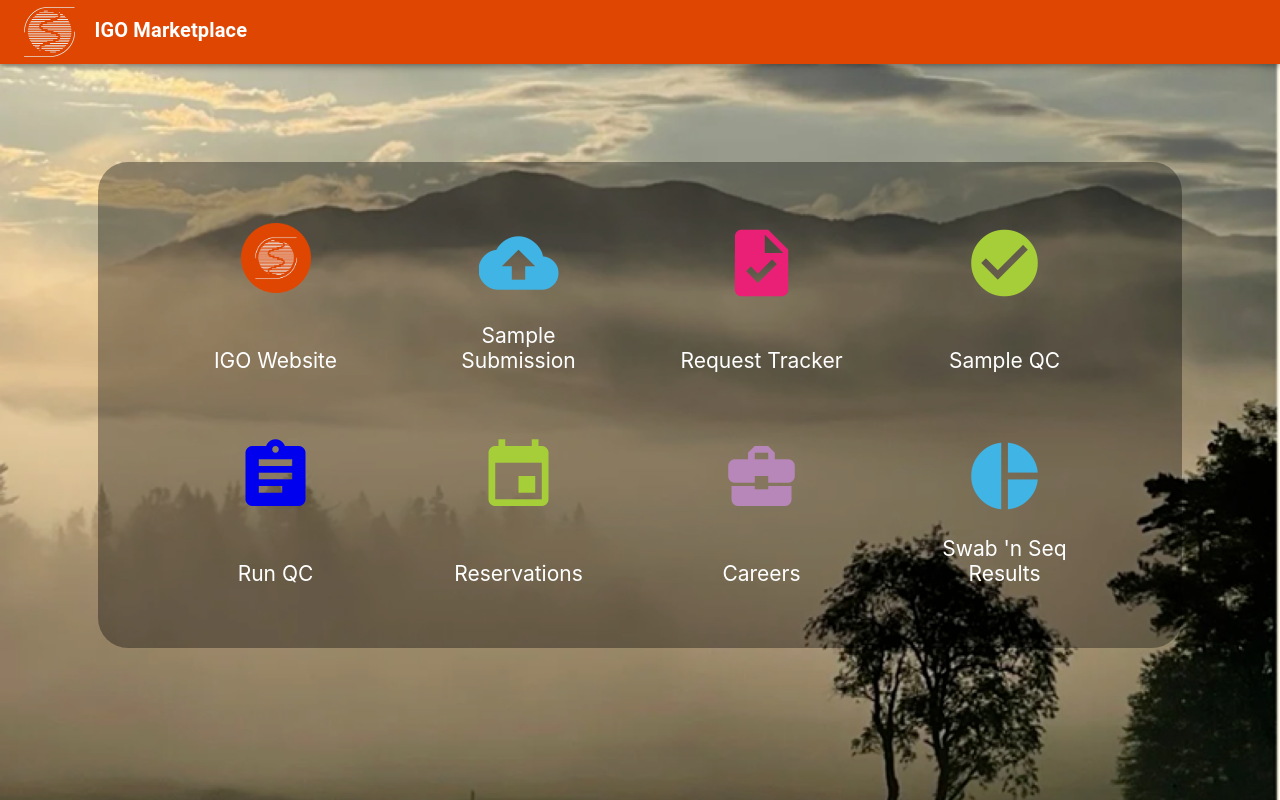
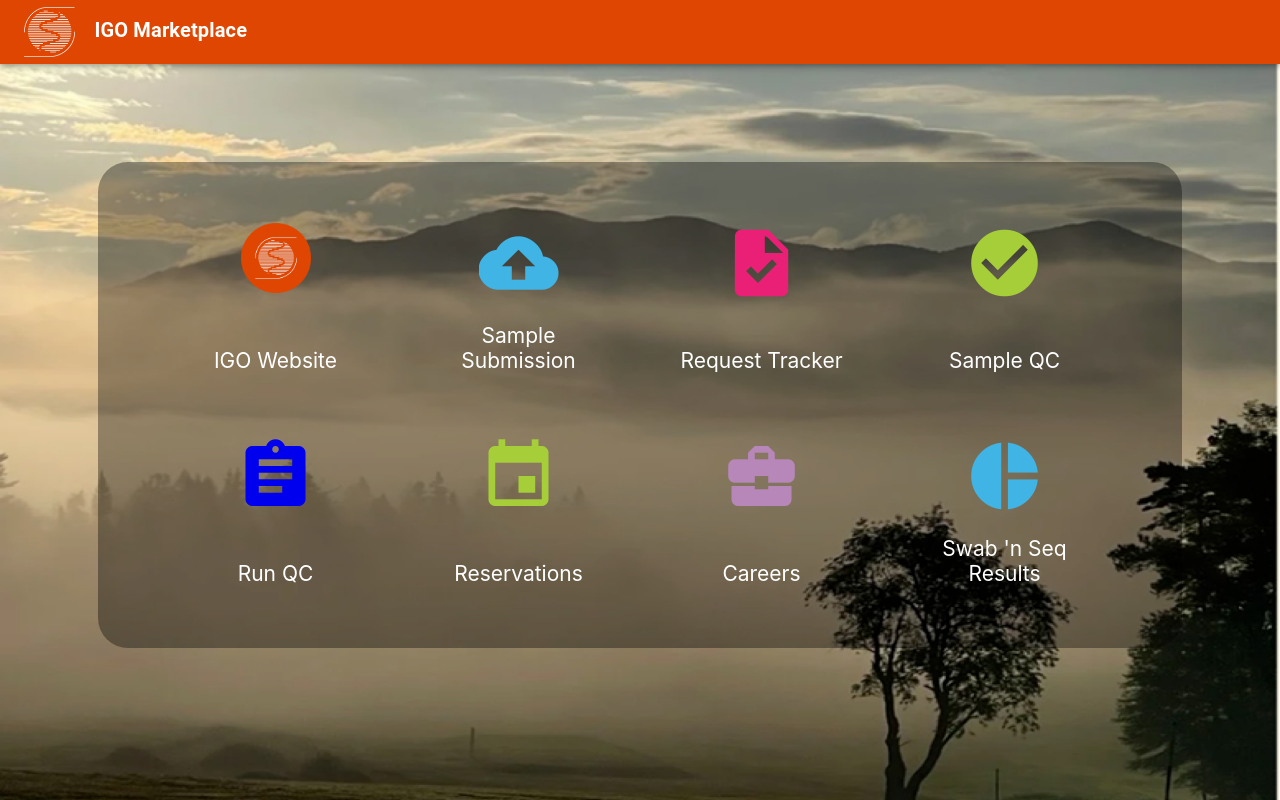
Before and after one commit to mskcc/igo-landing-page, a React (Create React App) app: page / in a window 1280 px wide. Built offline with nearby package versions, Linux system fonts and the light colour scheme.

Commit message:
Update the settings for Image

```diff
--- a/src/App.scss
+++ b/src/App.scss
@@ -23,10 +23,10 @@
 $material-gray: #eceff1;
 html {
   background-image: url('./images/backgroundoctober.png');
-  -webkit-background-size: cover;
-  -moz-background-size: cover;
-  -o-background-size: cover;
-  background-size: cover;
+  -webkit-background-size: 100% 100%;
+  -moz-background-size: 100% 100%;
+  -o-background-size: 100% 100%;
+  background-size: 100% 100%;
   background-repeat: no-repeat;
   background-attachment: fixed;
   background-position: center;
```
